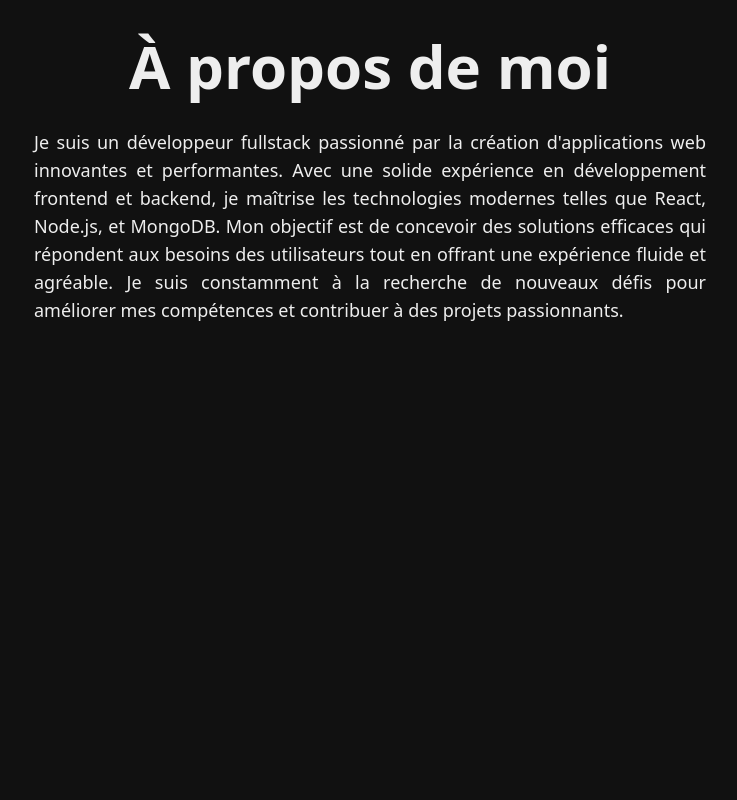
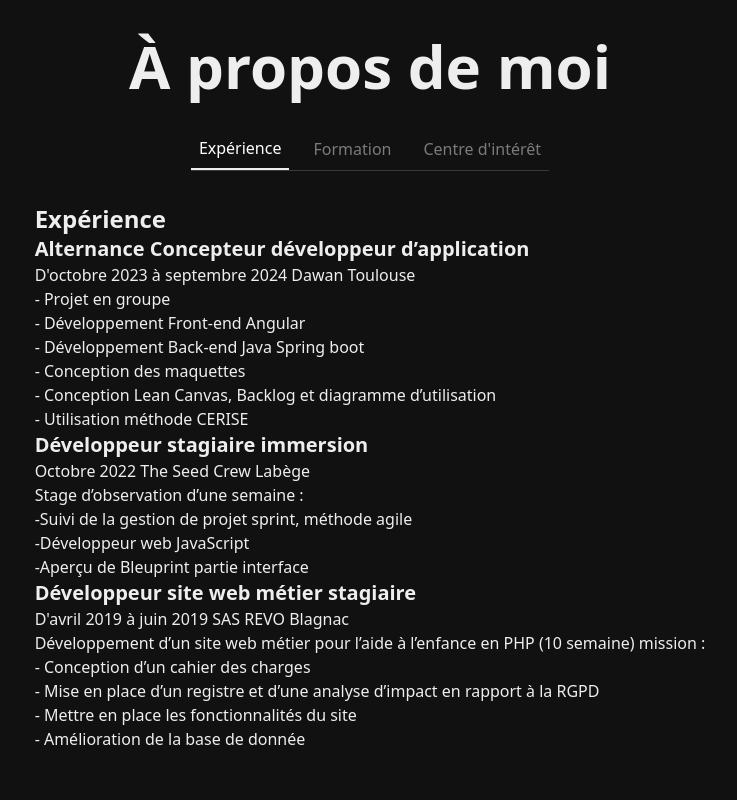
Before and after one commit to Bastien-Antraygues/mon-portfolio-ba, a React (Vite) app: page / in a window 1280 px wide. Shown: the part 860-1660 px from the top of the page, without its empty margins (270-1007 px from the left). Built offline with nearby package versions, Linux system fonts and the light colour scheme.

Commit message:
Ajout de bouton pour changer l'affichage de mes experience / formation / centre d'interret. Seule l'experience existe risque d'être totalement modifier

```diff
--- a/src/components/AboutComponent.tsx
+++ b/src/components/AboutComponent.tsx
@@ -1,16 +1,40 @@
+import { useState } from "react"
 import { aboutText } from "../texts/AboutText"
-
+import { MyExperience } from "./abouts/MyExperience"
+// max-w-2xl
 export function AboutComponent (){
     const title ="À propos de moi"
     const description = aboutText
+    const classButton = "text-darkGray-10 hover:text-darkGray-11 hover:border-b hover:border-darkGray-12 p-2"
+    const classButtonActive = "text-white p-2 border-b-2 border-darkGray-12"
+    const [activeButton, setActiveButton] = useState("experience")
 
-
+    const handleButtonClick = (event: React.MouseEvent<HTMLButtonElement>) => {
+        const buttonName = event.currentTarget.name
+        setActiveButton(buttonName)
+    }
     return(
         <div id="propos" className="min-h-screen flex flex-col items-center gap-8">
             <h1 className="text-6xl font-bold mt-24">{title}</h1>
-            <p className="text-lg max-w-2xl text-justify">
-            {description}
-            </p>
+            <div className="flex gap-4 border-b border-darkGray-6">
+                <button className={ activeButton === "experience" ? classButtonActive : classButton}
+                id="experience" name="experience" onClick={handleButtonClick}>
+                    Expérience
+                </button>
+
+                <button className={activeButton === "formation" ? classButtonActive : classButton}
+                id="formation" name="formation" onClick={handleButtonClick}>
+                    Formation
+                </button>
+
+                <button className={activeButton === "interests" ? classButtonActive : classButton}
+                id="interests" name="interests" onClick={handleButtonClick}>
+                    Centre d'intérêt
+                </button>
+            </div>
+            {activeButton === "experience" && <MyExperience />}
         </div>
     )
+
+
 }
--- /dev/null
+++ b/src/components/abouts/MyExperience.tsx
@@ -0,0 +1,23 @@
+import experiences from "../../jsonDatas/experiences.json"
+import { getLine } from "./FunctionAbout"
+
+
+export function MyExperience(){
+
+
+
+    return(
+        <div>
+            <h1 className="text-2xl font-bold">Expérience</h1>
+            <ul>
+                {experiences.experiences.map((experience) => (
+                    <li key={experience.id}>
+                        <h2 className="text-xl font-semibold">{experience.title}</h2>
+                        <p>{getLine(experience.moisStart, experience.moisEnd, experience.dateStart, experience.dateEnd, experience.company, experience.lieu)}</p>
+                        <p className="whitespace-pre-wrap">{experience.description}</p>
+                    </li>
+                ))}
+            </ul>
+        </div>
+    )
+}
```
